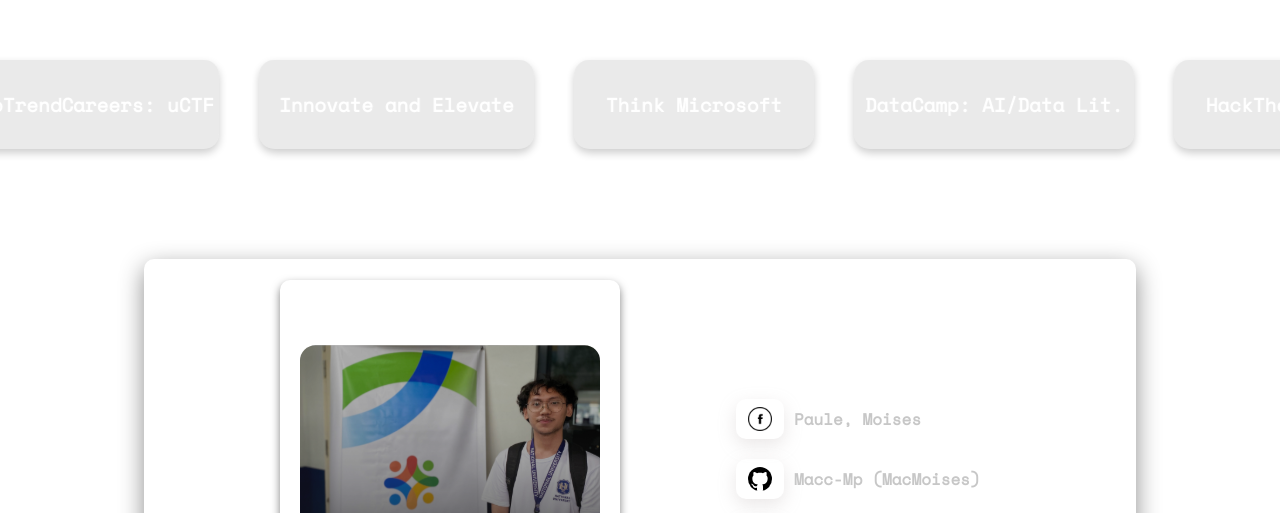
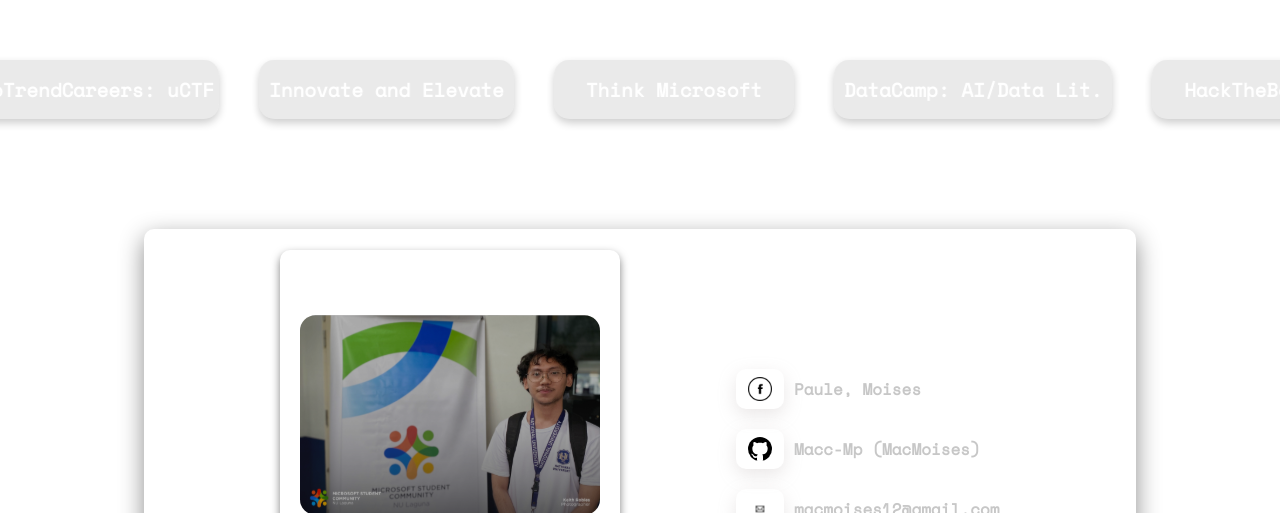
Before and after one commit to Macc-Mp/Myportfolio, a React (Vite) app in the folder Paule-Portfolio/: page / in a window 1280 px wide. Shown: the part 2163-2676 px from the top of the page. Built offline with nearby package versions, Linux system fonts and the light colour scheme; a web font is replaced by a local one.

Commit message:
change font and color for header

```diff
--- a/Paule-Portfolio/src/css/Header.css
+++ b/Paule-Portfolio/src/css/Header.css
@@ -80,7 +80,7 @@
     box-sizing: border-box;
     border-radius: 24px;
     font-family: 'Manrope', 'Segoe UI', Arial, sans-serif;
-    background: linear-gradient(135deg, rgba(113, 112, 112, 0.6) 0%, rgba(73, 73, 73, 0.35) 100%);
+    background: linear-gradient(135deg, rgba(115, 114, 114, 0.6) 0%, rgba(91, 87, 87, 0.35) 100%);
     border: 1px solid rgba(255,255,255,0.06);
     box-shadow: 0 10px 40px rgba(0,0,0,0.55), 0 1px 0 rgba(255,255,255,0.04);
     -webkit-backdrop-filter: blur(16px) saturate(120%);
--- a/Paule-Portfolio/src/css/Participation.css
+++ b/Paule-Portfolio/src/css/Participation.css
@@ -10,16 +10,18 @@
     justify-content: center;
     text-decoration: none;
 
-      background: rgba(102, 100, 100, 0.136); /* Semi-transparent black */
+    background: rgba(102, 100, 100, 0.136); /* Semi-transparent black */
     backdrop-filter: blur(5px); /* Frosted glass effect */
     -webkit-backdrop-filter: blur(5px); /* For Safari */
     color: #fff;
-    padding: 20px;
+    padding: 5px 10px 5px 10px;
     border-radius: 15px;
     box-shadow: 0 4px 8px rgba(0, 0, 0, 0.2);
     transition: transform 0.3s, box-shadow 0.3s;
     max-width: 280px;
     margin: 10px;
+
+    font-family: 'Fira Code', 'Courier New', monospace;
 }
 
 .participation-link:hover {
```
